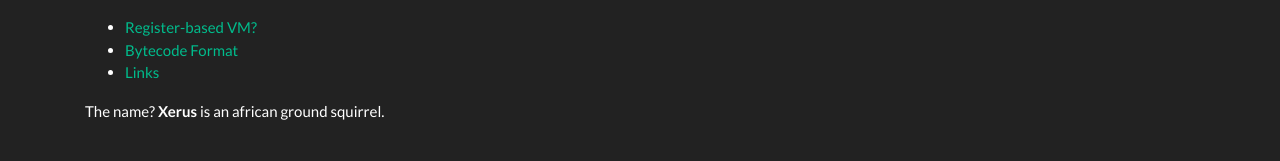
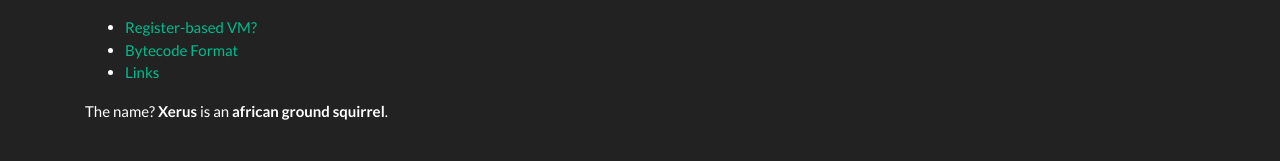
Before and after one commit to xerus-lang/website, a Jekyll site: the page built from index.md, in a window 1280 px wide. Shown: the part 139-300 px from the top of the page. Built offline with Jekyll 4.4.1, drawn with Linux system fonts in a browser that asks for light colours; our own code applies the rules of GitHub Pages for plain Markdown files.

Commit message:
Use bold text

```diff
--- a/index.md
+++ b/index.md
@@ -10,4 +10,4 @@ An exploration (and alternative implementation?) of the [Squirrel Language](http
 - [Bytecode Format](squirrel/bytecode)
 - [Links](squirrel/links)
 
-The name? **Xerus** is an african ground squirrel.
+The name? **Xerus** is an **african ground squirrel**.
```
